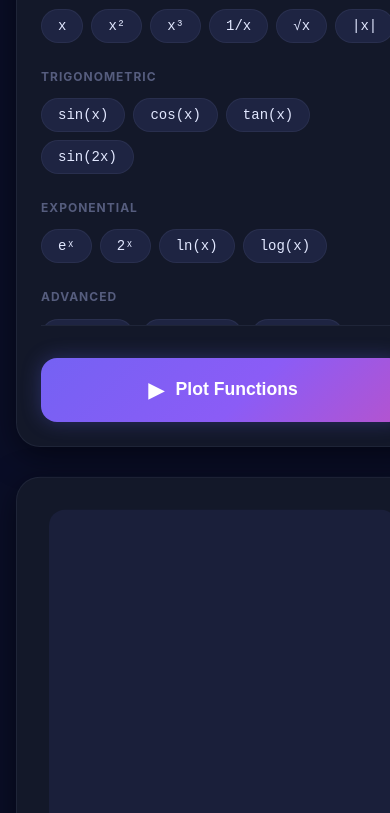
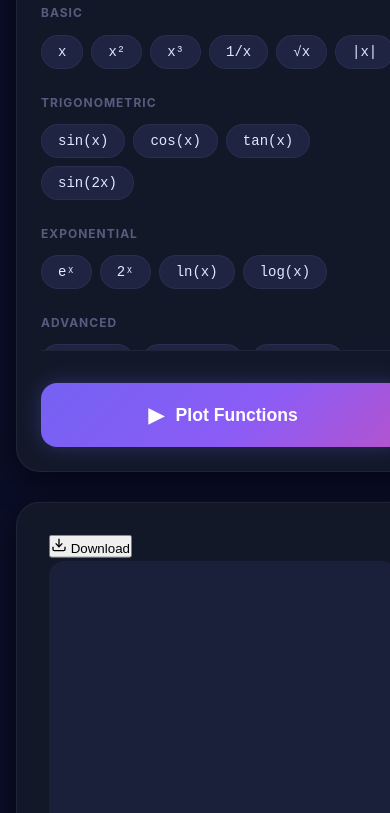
Before and after one commit to BanyuArdiansyah/visualisasi-fungsi, a plain HTML site: page index.html in a window 390 px wide. Shown: the part 1187-2000 px from the top of the page. Drawn offline with nearby package versions, Linux system fonts and the light colour scheme.

Commit message:
Enhance UI with mobile menu and download option
Added mobile menu button and download graph feature.

```diff
--- a/index.html
+++ b/index.html
@@ -2,7 +2,7 @@
 <html lang="en">
 <head>
     <meta charset="UTF-8">
-    <meta name="viewport" content="width=device-width, initial-scale=1.0">
+    <meta name="viewport" content="width=device-width, initial-scale=1.0, maximum-scale=5.0">
     <title>Function Visualizer</title>
     <link rel="stylesheet" href="style.css">
     <script src="https://cdn.jsdelivr.net/npm/chart.js"></script>
@@ -49,12 +49,15 @@
         <div class="nav-actions">
             <button class="icon-btn" id="helpBtn" title="Help">?</button>
             <button class="icon-btn" id="themeBtn" title="Toggle Theme">◐</button>
+            <button class="icon-btn mobile-menu-btn" id="mobileMenuBtn" title="Menu">☰</button>
         </div>
     </nav>
 
     <div class="container">
         <div class="layout">
-            <aside class="control-panel">
+            <aside class="control-panel" id="controlPanel">
+                <button class="panel-close-btn" id="panelCloseBtn">×</button>
+
                 <div class="panel-section">
                     <div class="section-header">
                         <span class="section-icon">ƒ</span>
@@ -173,6 +176,16 @@
 
             <main class="graph-area">
                 <div class="graph-card">
+                    <div class="graph-header">
+                        <button class="download-btn" id="downloadBtn" title="Download Graph">
+                            <svg width="16" height="16" viewBox="0 0 24 24" fill="none" stroke="currentColor" stroke-width="2">
+                                <path d="M21 15v4a2 2 0 0 1-2 2H5a2 2 0 0 1-2-2v-4"></path>
+                                <polyline points="7 10 12 15 17 10"></polyline>
+                                <line x1="12" y1="15" x2="12" y2="3"></line>
+                            </svg>
+                            Download
+                        </button>
+                    </div>
                     <div class="graph-wrapper">
                         <canvas id="functionGraph"></canvas>
                     </div>
```
